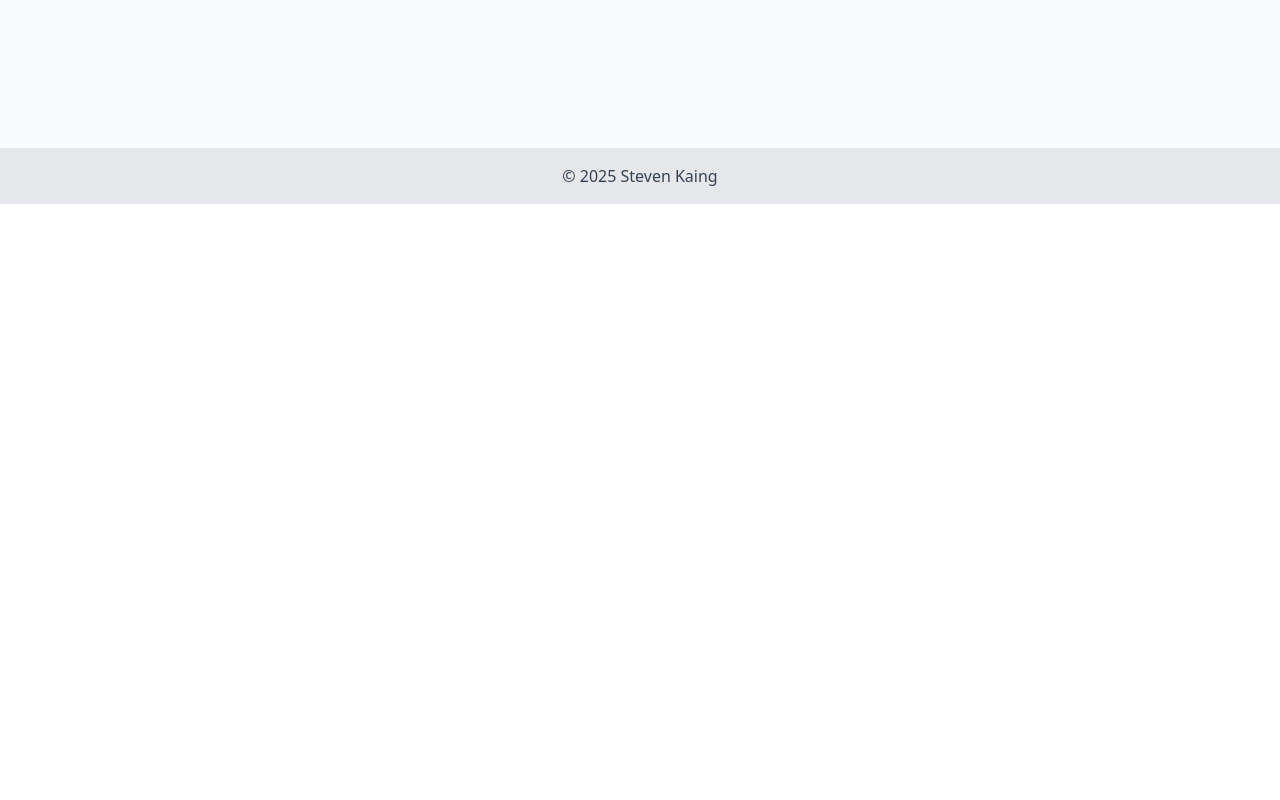
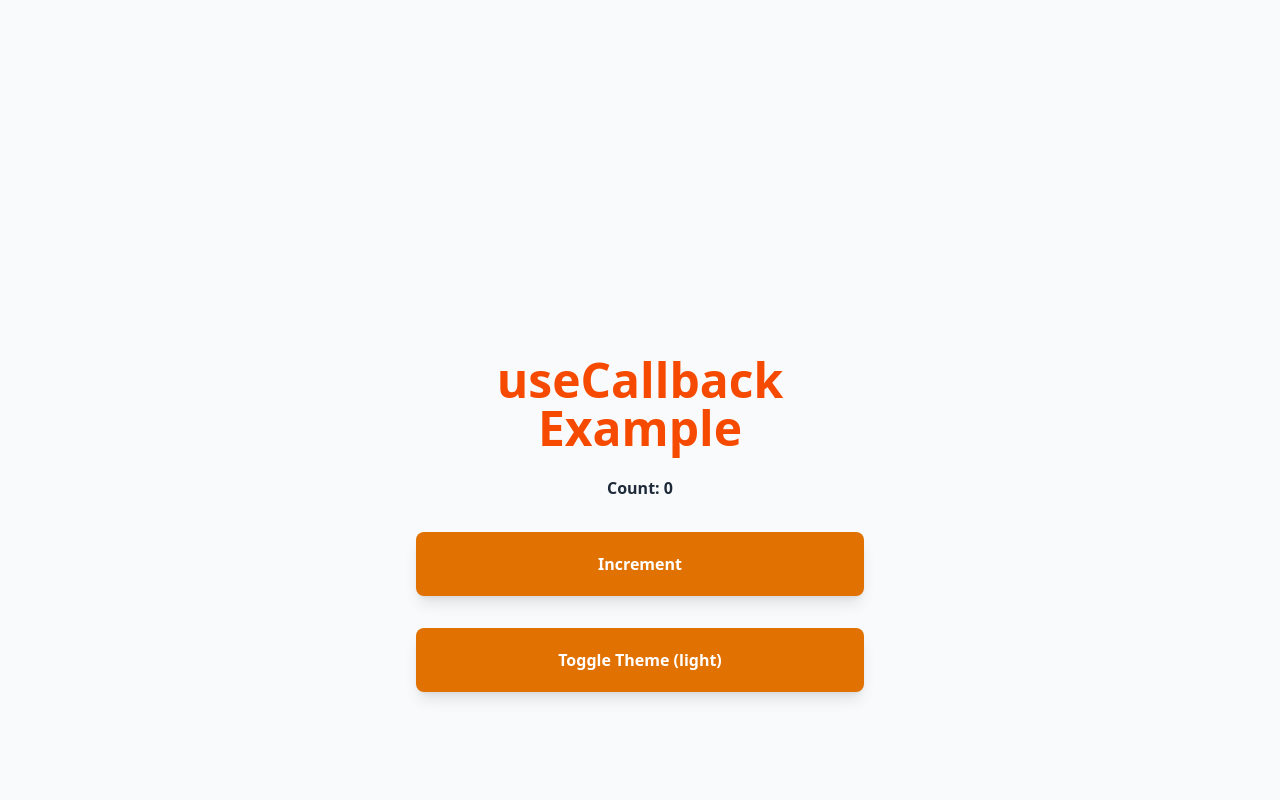
Before and after one commit to StuvanFIT/Focus-Bear-React-Native, a React (Vite) app in the folder milestones/5_React/my-project/: page / in a window 1280 px wide. Shown: the part 3960-4760 px from the top of the page. Before the commit the page ends 4164 px from the top, so only its background shows below. Built offline with nearby package versions, Linux system fonts and the light colour scheme.

Commit message:
docs: add useCallBack and reflection

```diff
--- /dev/null
+++ b/milestones/5_React/my-project/src/ui/components/TestingUseCallBack.jsx
@@ -0,0 +1,41 @@
+import React, { useState, memo, useCallback} from 'react';
+
+//Child component that logs when it re-renders
+const ChildButton = memo(({ onClick }) => {
+  console.log('CHILD COMPONENT IS RENDERED');
+  return <button onClick={onClick} className='bg-amber-600 text-white font-bold rounded-lg shadow-lg p-5 cursor-pointer hover:bg-amber-400'>Increment</button>;
+});
+
+const TestingUseCallBack = () => {
+  const [count, setCount] = useState(0);
+  const [theme, setTheme] = useState('light');
+
+  //This function is re-created every time the parent re-renders.
+  const handleIncrement = useCallback(() => {
+    setCount((prev) => prev + 1);
+  }, []);
+
+  console.log('PARENT RENDERED');
+
+  return (
+    <div className='flex flex-col items-center justify-center min-h-screen bg-gray-50'>
+
+        <div className='flex flex-col text-center max-w-md space-y-8'>
+            <h2 className="text-4xl md:text-5xl font-extrabold mb-6 text-orange-600">
+                useCallback Example
+            </h2>
+
+            <h2 className='font-bold'>Count: {count}</h2>
+            <ChildButton onClick={handleIncrement}/>
+
+
+            <button onClick={() => setTheme(theme === 'light' ? 'dark' : 'light')} className='bg-amber-600 text-white font-bold rounded-lg shadow-lg p-5 cursor-pointer hover:bg-amber-400'>
+                Toggle Theme ({theme})
+            </button>
+        </div>
+
+    </div>
+  );
+};
+
+export default TestingUseCallBack;
--- a/milestones/5_React/my-project/src/ui/pages/Home.jsx
+++ b/milestones/5_React/my-project/src/ui/pages/Home.jsx
@@ -4,6 +4,7 @@ import Counter from '../components/Counter.jsx'
 import InputList from '../components/InputList.jsx'
 import TestingUseEffect from "../components/TestingUseEffect.jsx";
 import TestingUseMemo from "../components/TestingUseMemo.jsx";
+import TestingUseCallBack from "../components/TestingUseCallBack.jsx";
 
 function Home() {
 
@@ -14,6 +15,7 @@ function Home() {
             <InputList/>
             <TestingUseEffect/>
             <TestingUseMemo/>
+            <TestingUseCallBack/>
         </div>
     )
 }
```
Also changed, not shown: 1 other file (tests, documents, lock files or other folders).
